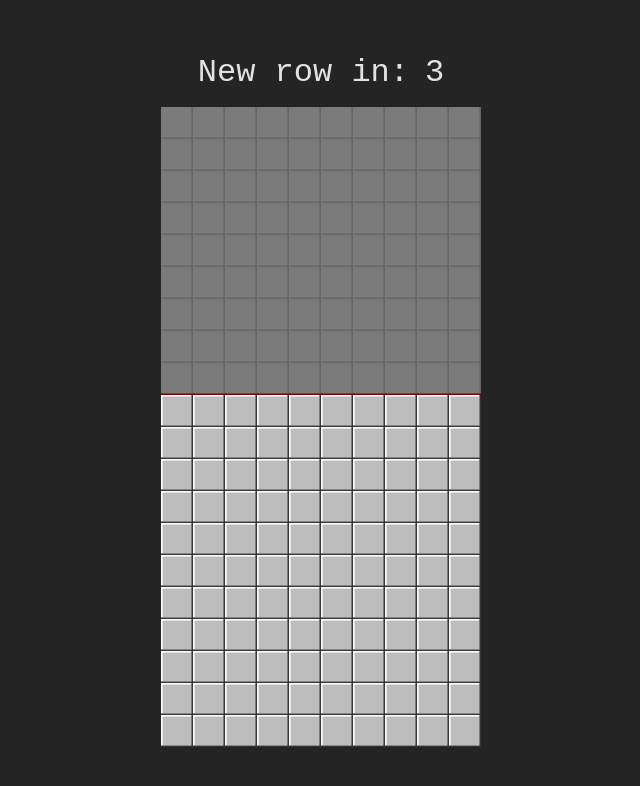
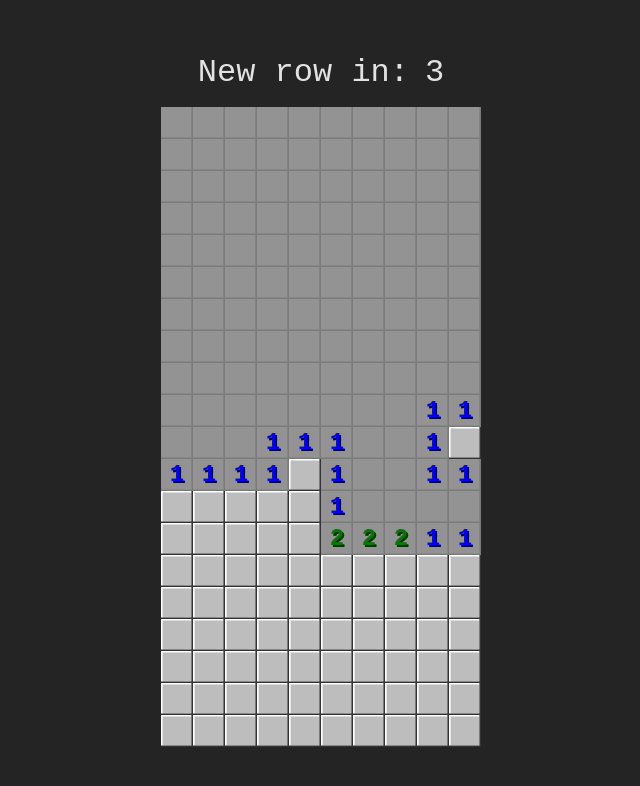
Before and after one commit to onsubmit/minesweeper-app, a React (Vite) app: page / in a window 1280 px wide. Shown: the top 786 px of the page, without its empty margins (319-959 px from the left). Built offline with nearby package versions, Linux system fonts and the light colour scheme.

Commit message:
Remove reserved concept

```diff
--- a/src/App.tsx
+++ b/src/App.tsx
@@ -14,8 +14,7 @@ function App() {
     const mineFieldInput = {
       rows: 20,
       columns: 10,
-      numBombs: 10,
-      minBombRow: 10,
+      numBombs: 20,
     };
 
     return MineGrid.build(mineFieldInput);
--- a/src/cell.ts
+++ b/src/cell.ts
@@ -3,7 +3,6 @@ import { Coordinate } from './mineGrid';
 const BOMB_VALUE = -1;
 
 type CellCreationOptions = Partial<{
-  isReserved: boolean;
   isLocked: boolean;
   isVisible: boolean;
 }>;
@@ -13,7 +12,6 @@ export default class Cell {
 
   private _isVisible: boolean;
   private _isFlagged: boolean;
-  private _isReserved: boolean;
   private _isLocked: boolean;
 
   readonly coordinate: Coordinate;
@@ -21,23 +19,22 @@ export default class Cell {
   private constructor(
     value: number | null,
     coordinate: Coordinate,
-    options: CellCreationOptions = { isReserved: false, isLocked: false, isVisible: false }
+    options: CellCreationOptions = { isLocked: false, isVisible: false }
   ) {
     this._value = value;
     this._isVisible = options.isVisible ?? false;
     this._isFlagged = false;
-    this._isReserved = options.isReserved ?? false;
     this._isLocked = options.isLocked ?? false;
 
     this.coordinate = coordinate;
   }
 
   static createNonBombCell = (value: number, coordinate: Coordinate) => new Cell(value, coordinate);
-  static createBombCell = (coordinate: Coordinate, options: CellCreationOptions) =>
+  static createBombCell = (coordinate: Coordinate, options?: CellCreationOptions) =>
     new Cell(BOMB_VALUE, coordinate, options);
-  static createZeroCell = (coordinate: Coordinate, options: CellCreationOptions) =>
+  static createZeroCell = (coordinate: Coordinate, options?: CellCreationOptions) =>
     new Cell(0, coordinate, options);
-  static createUnknownCell = (coordinate: Coordinate, options: CellCreationOptions) =>
+  static createUnknownCell = (coordinate: Coordinate, options?: CellCreationOptions) =>
     new Cell(null, coordinate, options);
 
   get value(): number {
@@ -62,10 +59,6 @@ export default class Cell {
 
   get isFlagged(): boolean {
     return this._isFlagged;
-  }
-
-  get isReserved(): boolean {
-    return this._isReserved;
   }
 
   get isLocked(): boolean {
@@ -94,10 +87,6 @@ export default class Cell {
       return '';
     }
 
-    if (this.isReserved) {
-      return '';
-    }
-
     if (this.isBomb) {
       return '💥';
     }
--- a/src/components/MineField.module.css
+++ b/src/components/MineField.module.css
@@ -3,16 +3,6 @@
 
   tr {
     min-height: 1rem;
-
-    &.maxReservedRow {
-      td {
-        box-shadow: inset 0px -0.2vh 0px 0px #7B0000, inset -0.2vh 0px 0px 0px #666;
-
-        &.locked {
-          box-shadow: inset 0px -0.2vh 0px 0px #7B0000, inset -0.2vh 0px 0px 0px #666, inset 0 0 0 0.2vh #FFF;
-        }
-      }
-    }
   }
 
   td {
@@ -34,18 +24,13 @@
       box-shadow: inset -0.2vh -0.2vh 0 0 #7B7B7B
     }
 
-    &:not(.visible,.reserved,.locked):hover {
+    &:not(.visible,.locked):hover {
       background: #917777;
       box-shadow: inset -0.2vh -0.2vh 0 0 #333, inset 0 0 0 0.2vh #BC9E9E;
     }
 
     &.locked {
       background: #BDBDBD;
-    }
-
-    &.reserved {
-      background: #7B7B7B;
-      box-shadow: inset -0.2vh -0.2vh 0 0 #666
     }
   }
 }
--- a/src/components/MineField.tsx
+++ b/src/components/MineField.tsx
@@ -1,7 +1,6 @@
 import classNames from 'classnames';
 import { useEffect, useState } from 'react';
 
-import Cell from '../cell';
 import MineGrid from '../mineGrid';
 import MineCell from './MineCell';
 import styles from './MineField.module.css';
@@ -30,14 +29,14 @@ export default function MineField({ mines, newRowCount }: MineFieldProps) {
     // eslint-disable-next-line react-hooks/exhaustive-deps -- Only react when newRowCount updates
   }, [newRowCount]);
 
+  // useMemo(() => {
+  //   reveal(mines.getCell({ row: 0, column: 0 }), { revealFlaggedCells: false });
+  //   setGrid((_) => mines.grid.map((row) => row.map((cell) => cell)));
+  // }, []);
+
   const onClick = (row: number, column: number) => {
     return (e: React.MouseEvent<HTMLTableCellElement>) => {
       const cell = mines.getCell({ row, column });
-
-      if (cell.isReserved && cell.value === 0) {
-        e.preventDefault();
-        return false;
-      }
 
       if (cell.isLocked) {
         e.preventDefault();
@@ -63,7 +62,7 @@ export default function MineField({ mines, newRowCount }: MineFieldProps) {
             }
           }
 
-          reveal(cell, { revealFlaggedCells: true });
+          mines.reveal(cell, { revealFlaggedCells: true });
 
           if (cell.isBomb) {
             removeClearedRows = false;
@@ -85,36 +84,16 @@ export default function MineField({ mines, newRowCount }: MineFieldProps) {
     };
   };
 
-  const reveal = (cell: Cell, options: { revealFlaggedCells: boolean }) => {
-    if (cell.isVisible) {
-      return;
-    }
-
-    if (cell.isFlagged && !options.revealFlaggedCells) {
-      return;
-    }
-
-    cell.reveal();
-
-    if (cell.value === 0) {
-      mines.getCellBorder(cell).forEach((c) => reveal(c, { revealFlaggedCells: false }));
-    }
-  };
-
   const endGame = () => {
     setGameState('ended');
-    mines.bombs.forEach((c) => reveal(c, { revealFlaggedCells: true }));
+    mines.bombs.forEach((c) => mines.reveal(c, { revealFlaggedCells: true }));
   };
 
   return (
     <table className={styles.mineField} cellSpacing="0" cellPadding="0">
       <tbody>
         {grid.map((row, r) => (
-          <tr
-            id={`row_${r}`}
-            key={r}
-            className={classNames({ [styles.maxReservedRow]: r === mines.maxReservedRow - 1 })}
-          >
+          <tr id={`row_${r}`} key={r}>
             {row.map((cell, c) => (
               <td
                 id={`cell_${r}-${c}`}
@@ -124,7 +103,6 @@ export default function MineField({ mines, newRowCount }: MineFieldProps) {
                 className={classNames({
                   [styles.visible!]: cell.isVisible,
                   [styles.locked!]: cell.isLocked,
-                  [styles.reserved!]: cell.isReserved && (cell.value === 0 || cell.isVisible),
                 })}
               >
                 <MineCell cell={cell} />
--- a/src/mineGrid.ts
+++ b/src/mineGrid.ts
@@ -15,46 +15,38 @@ export default class MineGrid {
 
   readonly rows: number;
   readonly columns: number;
-  maxReservedRow: number;
 
-  private constructor(rows: number, columns: number, bombChance: number, maxReservedRow: number) {
+  private constructor(rows: number, columns: number, bombChance: number) {
     this.rows = rows;
     this.columns = columns;
-    this.maxReservedRow = maxReservedRow;
 
     this._bombChance = bombChance;
   }
 
-  static build = (options: {
-    rows: number;
-    columns: number;
-    numBombs: number;
-    minBombRow: number;
-  }): MineGrid => {
-    let { rows, columns, numBombs, minBombRow } = options;
+  static build = (options: { rows: number; columns: number; numBombs: number }): MineGrid => {
+    let { rows, columns, numBombs } = options;
 
     const nonNegativeSchema = integerSchema.gte(0);
     rows = simpleParse(nonNegativeSchema, rows);
     columns = simpleParse(nonNegativeSchema, columns);
-    minBombRow = simpleParse(nonNegativeSchema.lt(rows), minBombRow);
+    const minBombRow = Math.ceil(rows / 2);
 
     const numBombsSchema = nonNegativeSchema.lte((rows - minBombRow) * columns);
     numBombs = simpleParse(numBombsSchema, numBombs);
 
-    const mineGrid = new MineGrid(rows, columns, numBombs / (rows * columns), minBombRow - 1);
+    const mineGrid = new MineGrid(rows, columns, numBombs / (rows * columns));
     mineGrid._grid = Array.from({ length: rows }, (_, row) =>
-      Array.from({ length: columns }, (_, column) =>
-        Cell.createUnknownCell({ row, column }, { isReserved: row < minBombRow - 1 })
-      )
+      Array.from({ length: columns }, (_, column) => Cell.createUnknownCell({ row, column }))
     );
 
     const bombCoordinates = MineGrid._getRandomBombCoordinates(rows, columns, numBombs, minBombRow);
     for (const bombCoordinate of bombCoordinates) {
-      const bombCell = Cell.createBombCell(bombCoordinate, { isReserved: false });
+      const bombCell = Cell.createBombCell(bombCoordinate);
       mineGrid._setCellOrThrow(bombCell);
     }
 
     mineGrid._determineCellValues();
+    mineGrid.reveal(mineGrid._getCellOrThrow({ row: 0, column: 0 }), { revealFlaggedCells: false });
 
     return mineGrid;
   };
@@ -117,6 +109,22 @@ export default class MineGrid {
     return cells;
   };
 
+  reveal = (cell: Cell, options: { revealFlaggedCells: boolean }) => {
+    if (cell.isVisible) {
+      return;
+    }
+
+    if (cell.isFlagged && !options.revealFlaggedCells) {
+      return;
+    }
+
+    cell.reveal();
+
+    if (cell.value === 0) {
+      this.getCellBorder(cell).forEach((c) => this.reveal(c, { revealFlaggedCells: false }));
+    }
+  };
+
   tryAddNewRow = (): boolean => {
     const newRow = Array.from({ length: this.columns }, (_, column) =>
       Math.random() < this._bombChance
@@ -124,17 +132,11 @@ export default class MineGrid {
         : Cell.createUnknownCell({ row: 0, column }, { isLocked: true })
     );
 
-    const reservedRows = this._grid.reduce<number[]>(
-      (acc, row, rowIndex) => (row.every((cell) => cell.isReserved) ? [...acc, rowIndex] : acc),
-      []
-    );
-
-    if (reservedRows.length === 0) {
+    if (this._getRowOrThrow(0).some((cell) => cell.value !== 0)) {
       return false;
     }
 
-    this._grid.splice(reservedRows.at(-1)!, 1);
-    this.grid.unshift(newRow);
+    this._grid.splice(0, 1, newRow);
     this._determineCellValues();
     return true;
   };
@@ -145,8 +147,7 @@ export default class MineGrid {
     for (let row = 0; row < this.rows; row++) {
       const gridRow = this._getRowOrThrow(row);
 
-      const isCellClearFn = (cell: Cell) =>
-        !cell.isReserved && (cell.isVisible || (cell.isFlagged && cell.isBomb));
+      const isCellClearFn = (cell: Cell) => cell.isVisible || (cell.isFlagged && cell.isBomb);
 
       const isRowClear = gridRow.every(isCellClearFn);
 
@@ -215,7 +216,7 @@ export default class MineGrid {
       for (let column = 0; column < this.columns; column++) {
         const coordinate = { row, column };
         const cell = this.getCell(coordinate);
-        if (cell.isBomb || cell.isReserved) {
+        if (cell.isBomb) {
           continue;
         }
 
@@ -233,7 +234,7 @@ export default class MineGrid {
     }
 
     const newCoordinate = getRandomArrayElement(nonBombCoordinates)!;
-    const newCell = Cell.createBombCell(newCoordinate, { isReserved: false });
+    const newCell = Cell.createBombCell(newCoordinate);
     this._setCellOrThrow(newCell);
     for (const newBorderCell of this.getCellBorder(newCell)) {
       if (!newBorderCell.isBomb) {
@@ -274,9 +275,7 @@ export default class MineGrid {
   private _getRowForInsertion = (): number => {
     const clearRows = this._grid.reduce<number[]>(
       (acc, row, rowIndex) =>
-        row.every((cell) => (cell.isVisible || cell.isReserved) && cell.value === 0)
-          ? [...acc, rowIndex]
-          : acc,
+        row.every((cell) => cell.isVisible && cell.value === 0) ? [...acc, rowIndex] : acc,
       []
     );
 
```
Also changed, not shown: 2 other files (tests, documents, lock files or other folders).
